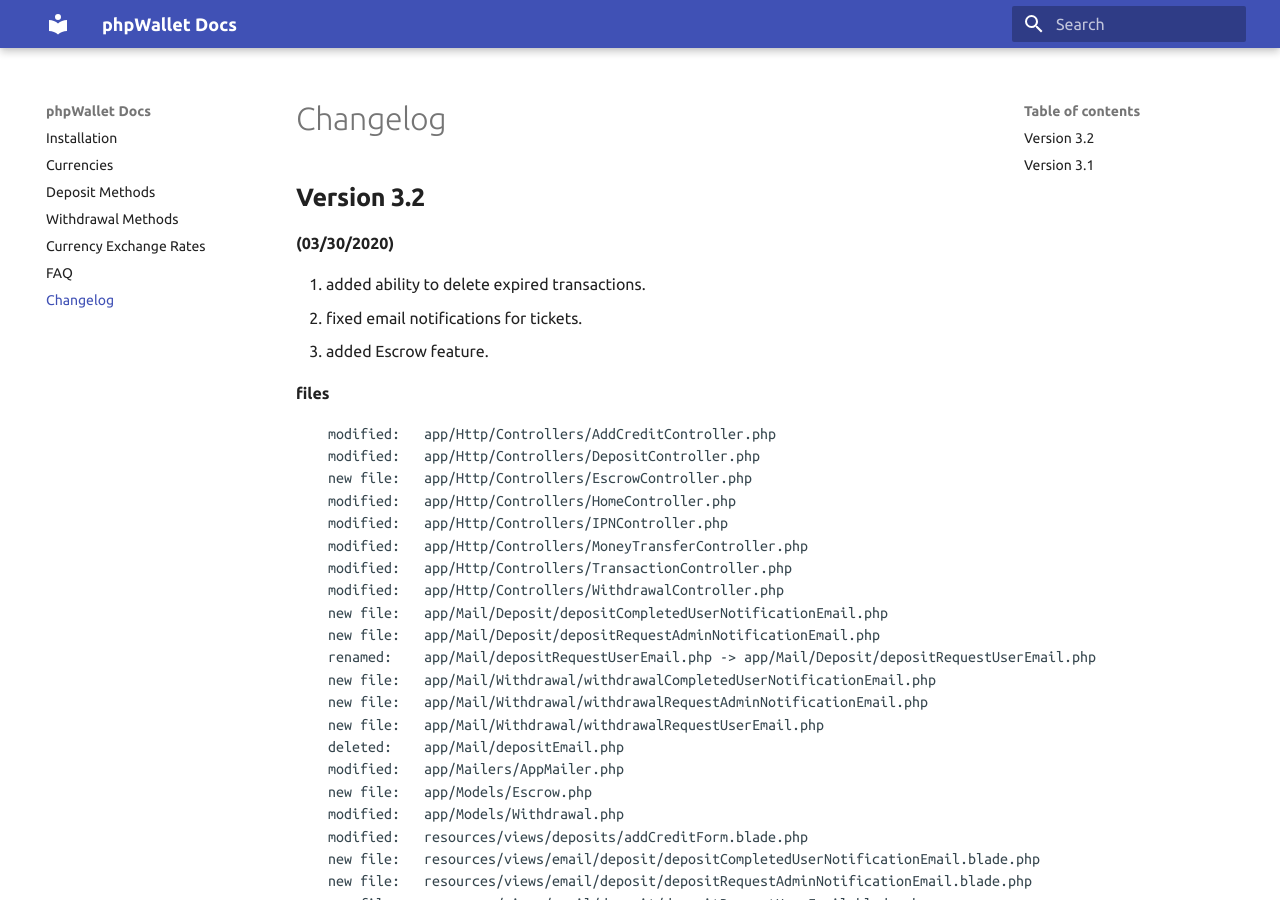
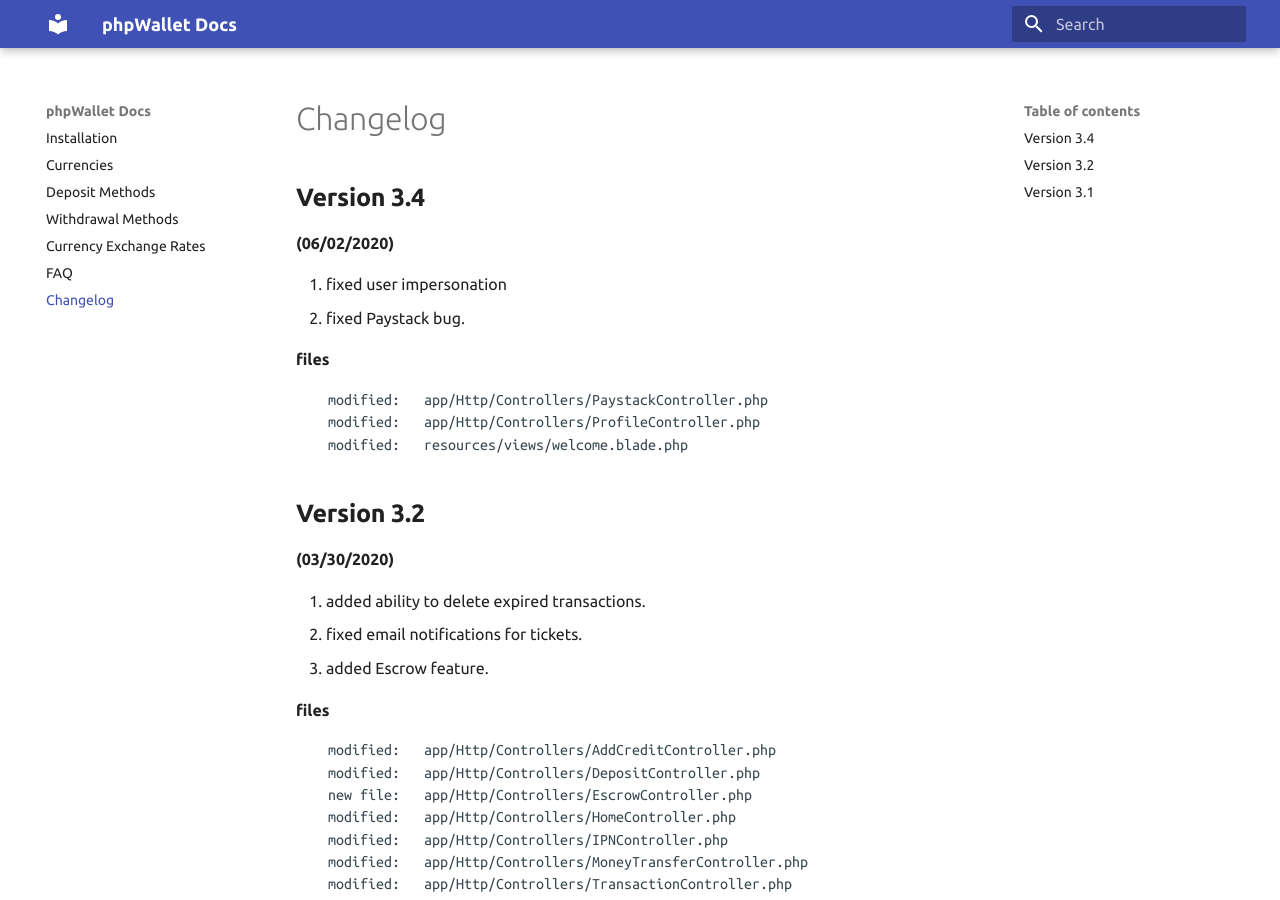
Before and after one commit to Celso-Ricardo/phpwallet-payment-gateway-script-docs, an MkDocs documentation site: the page built from docs/changelog.md, in a window 1280 px wide and 900 px high. Built offline with MkDocs 1.6.1 and Material for MkDocs 9.7.7, drawn with Linux system fonts in a browser that asks for light colours.

Commit message:
Updated Changelog v3.4

```diff
--- a/docs/changelog.md
+++ b/docs/changelog.md
@@ -1,5 +1,20 @@
 Changelog
 =========
+
+##__Version 3.4__
+
+__(06/02/2020)__
+
+1. fixed user impersonation
+2. fixed Paystack bug.
+
+__files__
+<pre>
+	modified:   app/Http/Controllers/PaystackController.php
+    modified:   app/Http/Controllers/ProfileController.php
+    modified:   resources/views/welcome.blade.php
+</pre>
+
 
 ##__Version 3.2__
 
```
Also changed, not shown: site/changelog/index.html, site/search/search_index.json, site/sitemap.xml, 1 other file.
